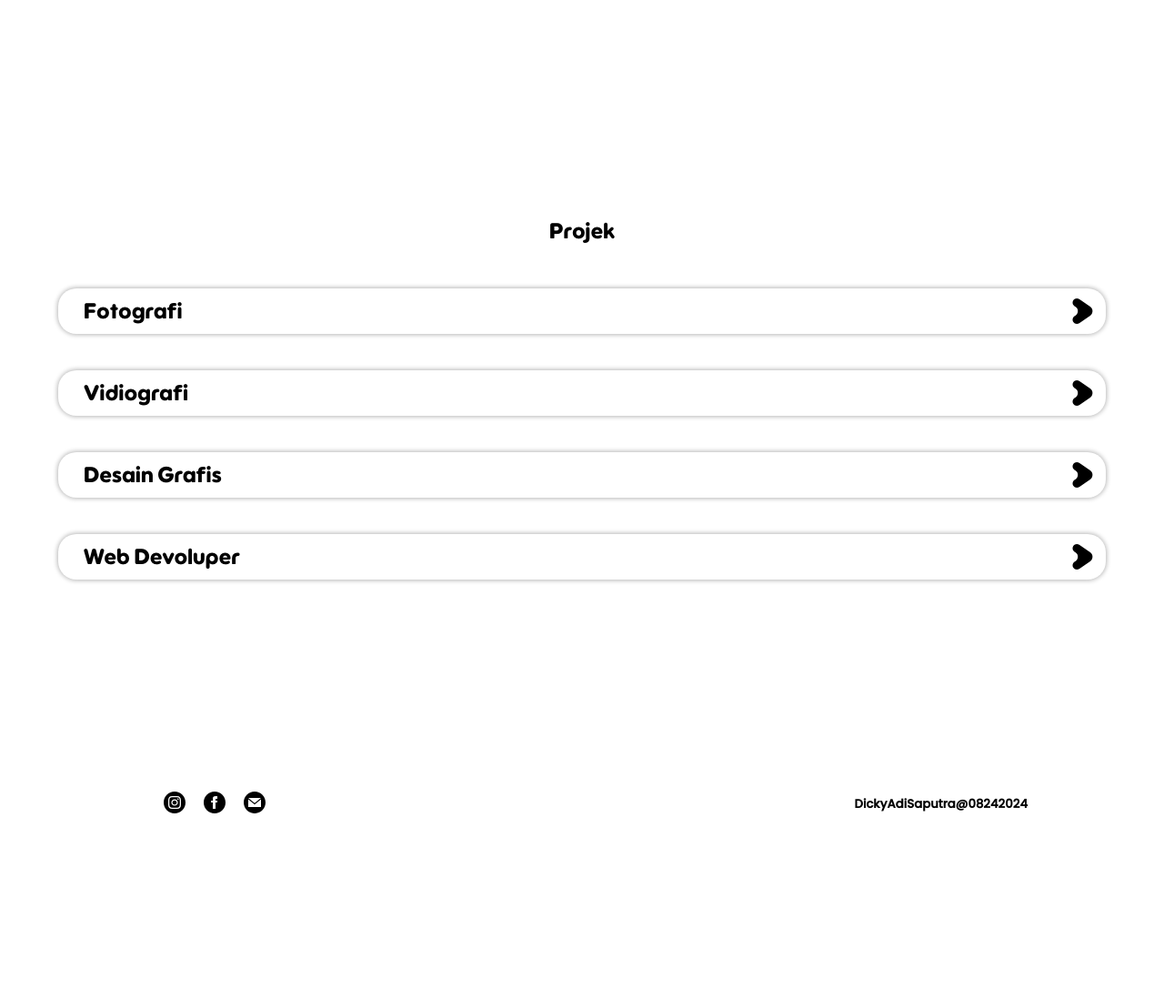
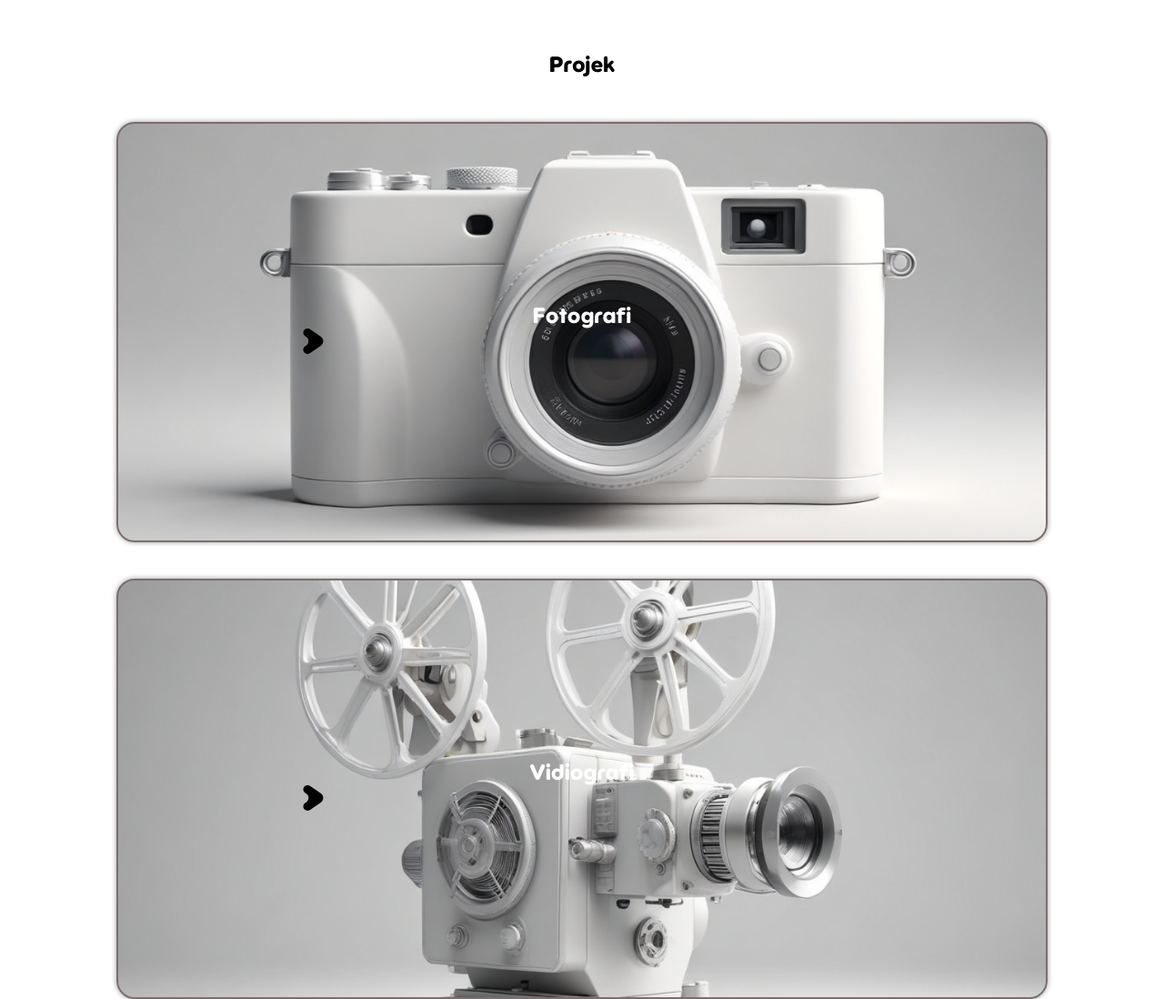
Before and after one commit to Dicky27A/Dicky271.github.io, a plain HTML site: page index.html in a window 1280 px wide. Shown: the part 1540-2638 px from the top of the page at 91% size. Before the commit the page ends 2448 px from the top, so only its background shows below. Drawn offline with Linux system fonts and the light colour scheme.

Commit message:
perubahan1

```diff
--- a/Style.css
+++ b/Style.css
@@ -34,7 +34,8 @@
     }
 
     p {
-        font-family: "Paragrap";
+        font-family: "poppins";
+        font-weight: 400;
         font-size: 20px;
     }
 
@@ -70,6 +71,8 @@
         display: flex;
         list-style-type: none;
         margin-left: 30px;
+        align-items: center;
+        justify-content: center;
     }
 
     li {
@@ -84,6 +87,15 @@
         min-height: 100vh;
         justify-content: center;
         align-items: center;
+    }
+
+    .main {
+        background-color:#ffffff;
+        box-shadow: inset 0 0 10px 0 rgba(0, 0, 0, 0.285);
+        border-radius: 20px;
+        padding: 100px;
+        margin-top: -100px;
+        cursor: cell;
     }
 
     .main-name {
@@ -114,6 +126,23 @@
         font-weight: 200;
         font-size: 20px;
         text-align: center;
+    }
+
+    .btn-contact {
+        padding: 10px 10px;
+        background-color: rgb(63, 194, 89);
+        color: white;
+        font-family: "Logo";
+        margin-left: 20px;
+        border: none;
+        border-radius: 10px;
+        cursor: pointer;
+    }
+
+    .btn-contact a {
+        text-decoration: none;
+        color: white;
+        padding-top: 13px;
     }
 
     .about {
@@ -175,20 +204,17 @@
     }
 
     .projek-1 {
-        background-color: #ffffff;
         margin-bottom: 40px;
-        padding: 10px;
-        width: 90vw;
+        padding: 200px;
+        width: 80vw;
         border-radius: 20px;
-        display: flex;
-        justify-content: space-between;
         box-shadow: 0 0 5px 1px rgba(0, 0, 0, 0.285);
     }
 
     .projek-1 h2 {
         font-family: "heading1";
-        margin-top: 4px;
-        margin-left: 18px;
+        text-align: center;
+        color: #ffffff;
     }
 
     .projek-1 img {
@@ -196,8 +222,29 @@
         width: 30px;
     }
 
-    footer {
-
+    .Fotografi {
+        background-image: url('asset/foto/kamera.jpeg');
+        background-size: cover; /* Pastikan gambar menutupi seluruh elemen */
+        background-position: center; /* Pusatkan gambar */
+        background-repeat: no-repeat; /* Jangan ulangi gambar */
+        border: 2px solid rgb(125, 109, 109);
+    }
+    .Vidiografi {
+        background-image: url('asset/foto/vidio.jpeg');
+        background-size: cover; /* Pastikan gambar menutupi seluruh elemen */
+        background-position: center; /* Pusatkan gambar */
+        background-repeat: no-repeat; /* Jangan ulangi gambar */
+        border: 2px solid rgb(125, 109, 109);
+    }
+    .Desaingrafis {
+        background-image: url('asset/foto/desain.jpeg');
+        background-size: cover; /* Pastikan gambar menutupi seluruh elemen */
+        border: 2px solid rgb(125, 109, 109);
+    }
+    .Coding {
+        background-image: url('asset/foto/coding.png');
+        background-size: cover; /* Pastikan gambar menutupi seluruh elemen */
+        border: 2px solid rgb(125, 109, 109);
     }
 
     #footer {
--- a/index.html
+++ b/index.html
@@ -18,6 +18,7 @@
           <li><a href="#home">Home</a></li>
           <li><a href="#about">About</a></li>
           <li><a href="#projek">Projek</a></li>
+          <button class="btn-contact"><a href="">Contact</a></button>
         </ul>
       </nav>
     </header>
@@ -66,19 +67,19 @@
         <div class="projek">
           <h1 class="judul">Projek</h1>
           <div class="projek-container">
-            <div class="projek-1 noHover">
+            <div class="projek-1 Fotografi">
               <h2>Fotografi</h2>
               <img src="asset/foto/icon.svg" alt="">
             </div>
-            <div class="projek-1 noHover">
+            <div class="projek-1 Vidiografi ">
               <h2>Vidiografi</h2>
               <img src="asset/foto/icon.svg" alt="">
             </div>
-            <div class="projek-1 noHover">
+            <div class="projek-1 Desaingrafis">
               <h2>Desain Grafis</h2>
               <img src="asset/foto/icon.svg" alt="">
             </div>
-            <div class="projek-1 noHover">
+            <div class="projek-1 Coding">
               <h2>Web Devoluper</h2>
               <img src="asset/foto/icon.svg" alt="">
             </div>
```
Also changed, not shown: asset/foto/coding.png (added), asset/foto/desain.jpeg (added), asset/foto/kamera.jpeg (added), asset/foto/vidio.jpeg (added).
